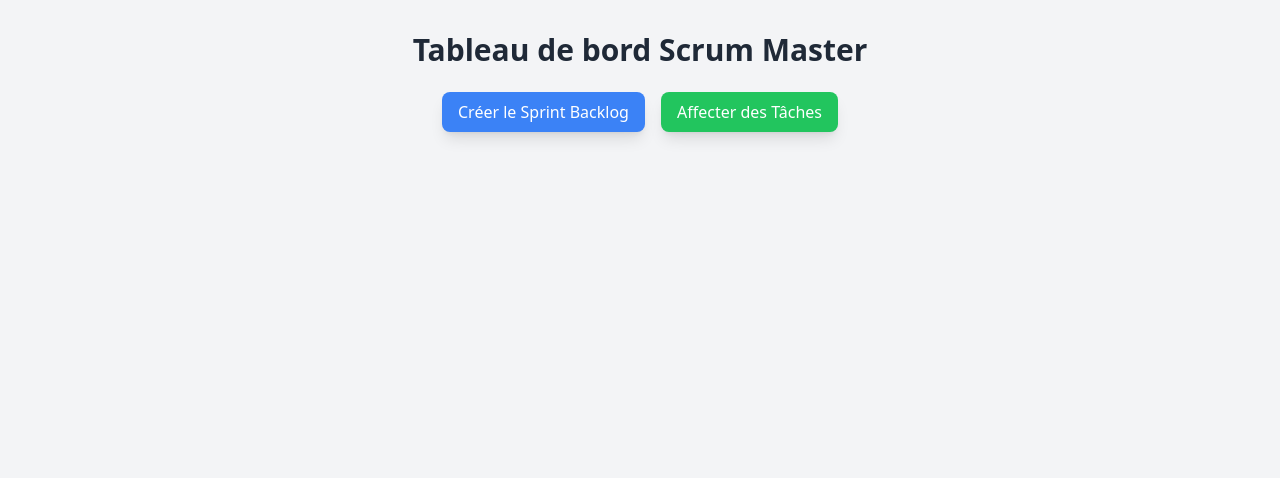
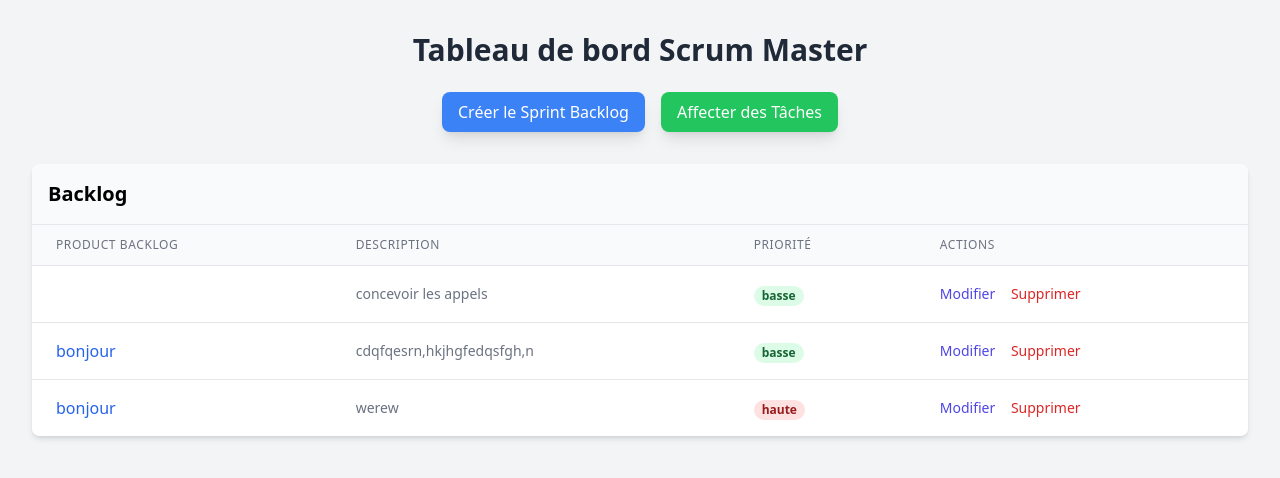
Before and after one commit to djklive/planit_project, a PHP site: page /scrum_master_dashboard.php in a window 1280 px wide. Shown: the part 72-550 px from the top of the page. Run offline with PHP 8.4, Linux system fonts and the light colour scheme; a user stored in the database is signed in; data comes from the database, SQL or seed files in the repository; some libraries are stand-ins or nearby versions.

Commit message:
feature add: resolution problem 1

```diff
--- a/admin/scrum_master_dashboard.php
+++ b/admin/scrum_master_dashboard.php
@@ -55,32 +55,54 @@
             <a href="affecter_taches.php" class="bg-green-500 text-white px-4 py-2 rounded-lg shadow-lg hover:bg-green-600 transition duration-200">Affecter des Tâches</a>
         </div>
 
-        <div class="mt-10 hidden" id="btn">
-            <!-- Ajouter d'autres sections de votre tableau de bord ici -->
-            <h2 class="text-2xl font-bold mb-4">Backlog</h2>
-            <table class="min-w-full bg-white border rounded">
-                <thead>
-                    <tr class="bg-gray-200">
-                        <th class="py-2 px-4 border">Product Backlog</th>
-                        <th class="py-2 px-4 border">Description</th>
-                        <th class="py-2 px-4 border">Priorité</th>
-                        <th class="py-2 px-4 border">Actions</th>
+        <div class="bg-white rounded-lg shadow-md overflow-hidden mt-8">
+            <h2 class="text-xl font-semibold p-4 bg-gray-50 border-b">Backlog</h2>
+            <div class="overflow-x-auto">
+                <table class="min-w-full divide-y divide-gray-200">
+                    <thead class="bg-gray-50">
+                        <tr>
+                            <th scope="col" class="px-6 py-3 text-left text-xs font-medium text-gray-500 uppercase tracking-wider">Product Backlog</th>
+                            <th scope="col" class="px-6 py-3 text-left text-xs font-medium text-gray-500 uppercase tracking-wider">Description</th>
+                            <th scope="col" class="px-6 py-3 text-left text-xs font-medium text-gray-500 uppercase tracking-wider">Priorité</th>
+                            <th scope="col" class="px-6 py-3 text-left text-xs font-medium text-gray-500 uppercase tracking-wider">Actions</th>
                         </tr>
                     </thead>
-                <tbody>
+                    <tbody class="bg-white divide-y divide-gray-200">
                         <?php foreach ($fonctionnalites as $fonctionnalite): ?>
-                        <tr>
-                            <td class="py-2 px-4 border"><a href="product_backlog_fonctionnalite.php?id=<?php echo $fonctionnalite['id']; ?>" class="text-blue-400 font-bold hover:text-blue-600"><?php echo htmlspecialchars($fonctionnalite['fonctionnalite']); ?></a></td>
-                            <td class="py-2 px-4 border"><?php echo htmlspecialchars($fonctionnalite['description']); ?></td>
-                            <td class="py-2 px-4 border"><?php echo htmlspecialchars($fonctionnalite['priorite']); ?></td>
-                            <td class="py-2 px-4 border">
-                                <a href="modifier_fonctionnalite.php?id=<?php echo $fonctionnalite['id']; ?>" class="text-blue-500">Modifier</a>
-                                <a href="supprimer_fonctionnalite.php?id=<?php echo $fonctionnalite['id']; ?>" class="text-red-500">Supprimer</a>
+                            <tr class="hover:bg-gray-50">
+                                <td class="px-6 py-4 whitespace-nowrap">
+                                    <a href="product_backlog_fonctionnalite.php?id=<?php echo $fonctionnalite['id']; ?>" class="text-blue-600 hover:text-blue-900 font-medium">
+                                        <?php echo htmlspecialchars($fonctionnalite['fonctionnalite']); ?>
+                                    </a>
+                                </td>
+                                <td class="px-6 py-4 whitespace-nowrap text-sm text-gray-500">
+                                    <?php echo htmlspecialchars($fonctionnalite['description']); ?>
+                                </td>
+                                <td class="px-6 py-4 whitespace-nowrap">
+                                    <span class="px-2 inline-flex text-xs leading-5 font-semibold rounded-full
+                                        <?php
+                                        if ($fonctionnalite['priorite'] == 'haute') {
+                                            echo 'bg-red-100 text-red-800';
+                                        } elseif ($fonctionnalite['priorite'] == 'moyenne') {
+                                            echo 'bg-yellow-100 text-yellow-800';
+                                        } elseif ($fonctionnalite['priorite'] == 'basse') {
+                                            echo 'bg-green-100 text-green-800';
+                                        } else {
+                                            echo 'bg-gray-100 text-gray-800';
+                                        }
+                                        ?>">
+                                        <?php echo htmlspecialchars($fonctionnalite['priorite']); ?>
+                                    </span>
+                                </td>
+                                <td class="px-6 py-4 whitespace-nowrap text-sm font-medium">
+                                    <a href="modifier_fonctionnalite.php?id=<?php echo $fonctionnalite['id']; ?>" class="text-indigo-600 hover:text-indigo-900 mr-3">Modifier</a>
+                                    <a href="supprimer_fonctionnalite.php?id=<?php echo $fonctionnalite['id']; ?>" class="text-red-600 hover:text-red-900">Supprimer</a>
                                 </td>
                             </tr>
                         <?php endforeach; ?>
                     </tbody>
                 </table>
+            </div>
         </div>
     </div>
 
--- a/admin/supprimer_fonctionnalite.php
+++ b/admin/supprimer_fonctionnalite.php
@@ -1,4 +1,5 @@
 <?php
+    session_start();
     require ('../includes/db.php');
 
     if (isset($_GET['id']) AND !empty($_GET['id'])) {
--- a/admin/supprimer_tache.php
+++ b/admin/supprimer_tache.php
@@ -1,4 +1,5 @@
 <?php
+    session_start();
     require ('../includes/db.php');
 
     if (isset($_GET['id']) AND !empty($_GET['id'])) {
```
Also changed, not shown: admin/product_backlog_fonctionnalite.php (+6 -2 lines). Lines whose indentation alone changed are shown as unchanged.
